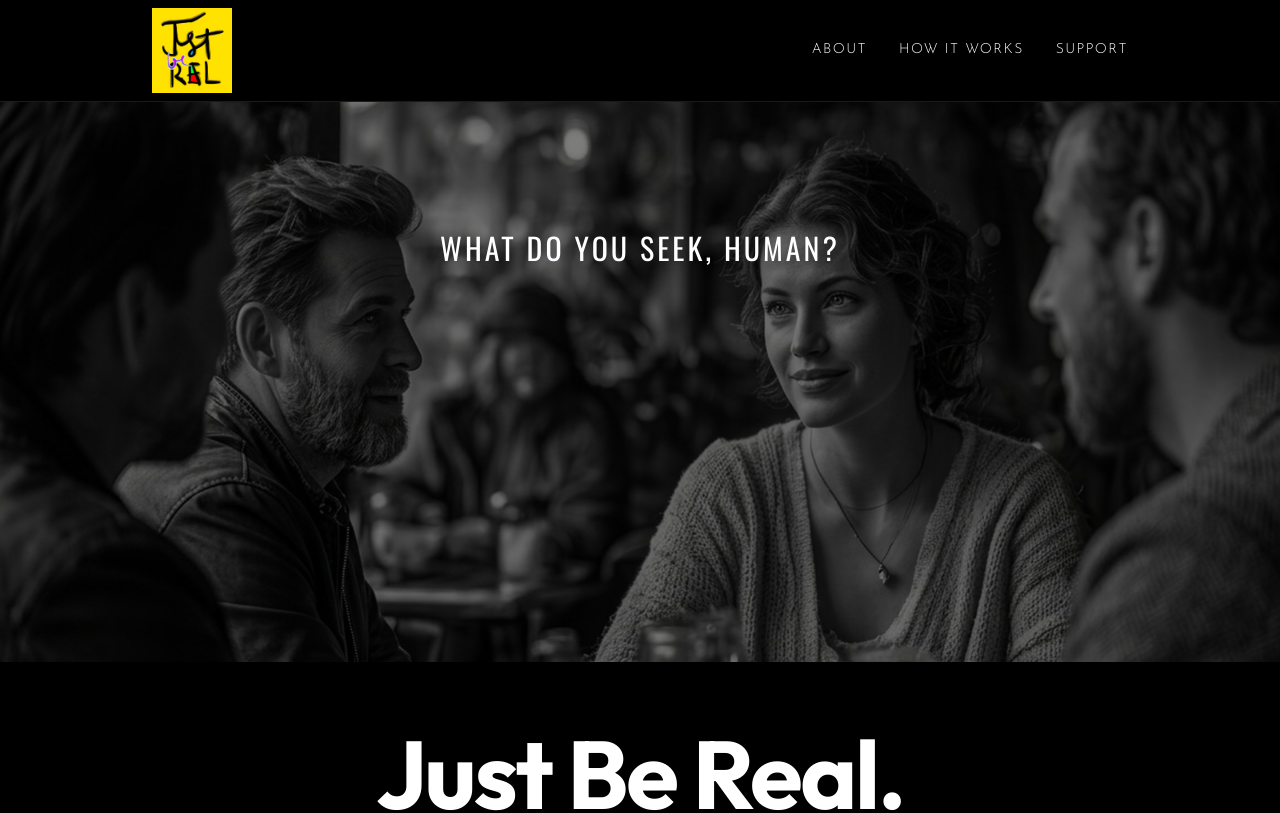
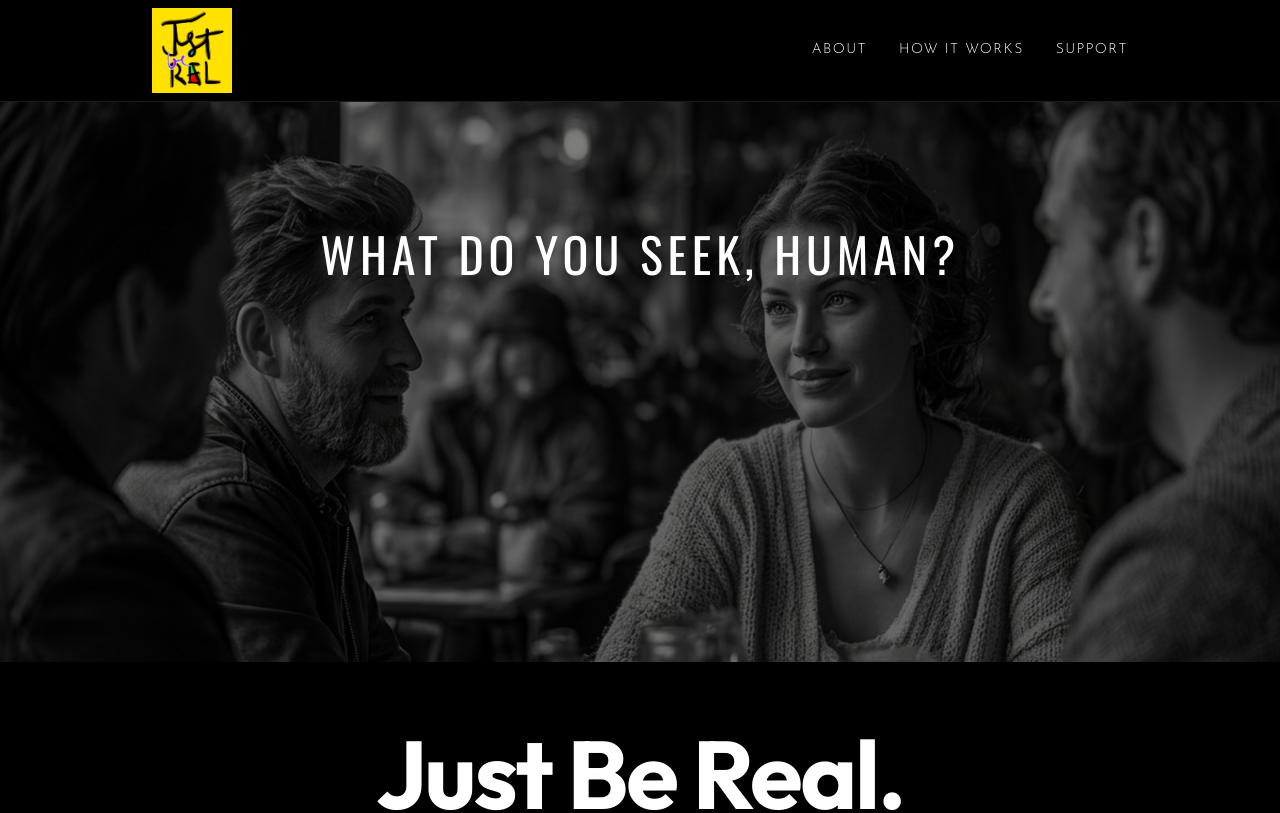
Before and after one commit to Anooppjay/justbereal-website, a Next.js app: page / in a window 1280 px wide. Shown: the top 813 px of the page. Built offline with nearby package versions, Linux system fonts and the light colour scheme.

Commit message:
Home page: increase hero motto size from text-2xl sm:text-3xl to text-3xl sm:text-5xl

```diff
--- a/app/page.tsx
+++ b/app/page.tsx
@@ -13,7 +13,7 @@ export default function Home() {
         className="relative w-full h-[60vh] sm:h-[70vh] bg-[url('/hero.jpg')] bg-cover bg-center flex items-start justify-center pt-[10%]"
       >
         <div className="absolute inset-0 bg-black/50" />
-        <p className="relative font-oswald text-2xl sm:text-3xl tracking-widest uppercase text-white drop-shadow-md text-center px-6">
+        <p className="relative font-oswald text-3xl sm:text-5xl tracking-widest uppercase text-white drop-shadow-md text-center px-6">
           What do you seek, human?
         </p>
       </div>
```
